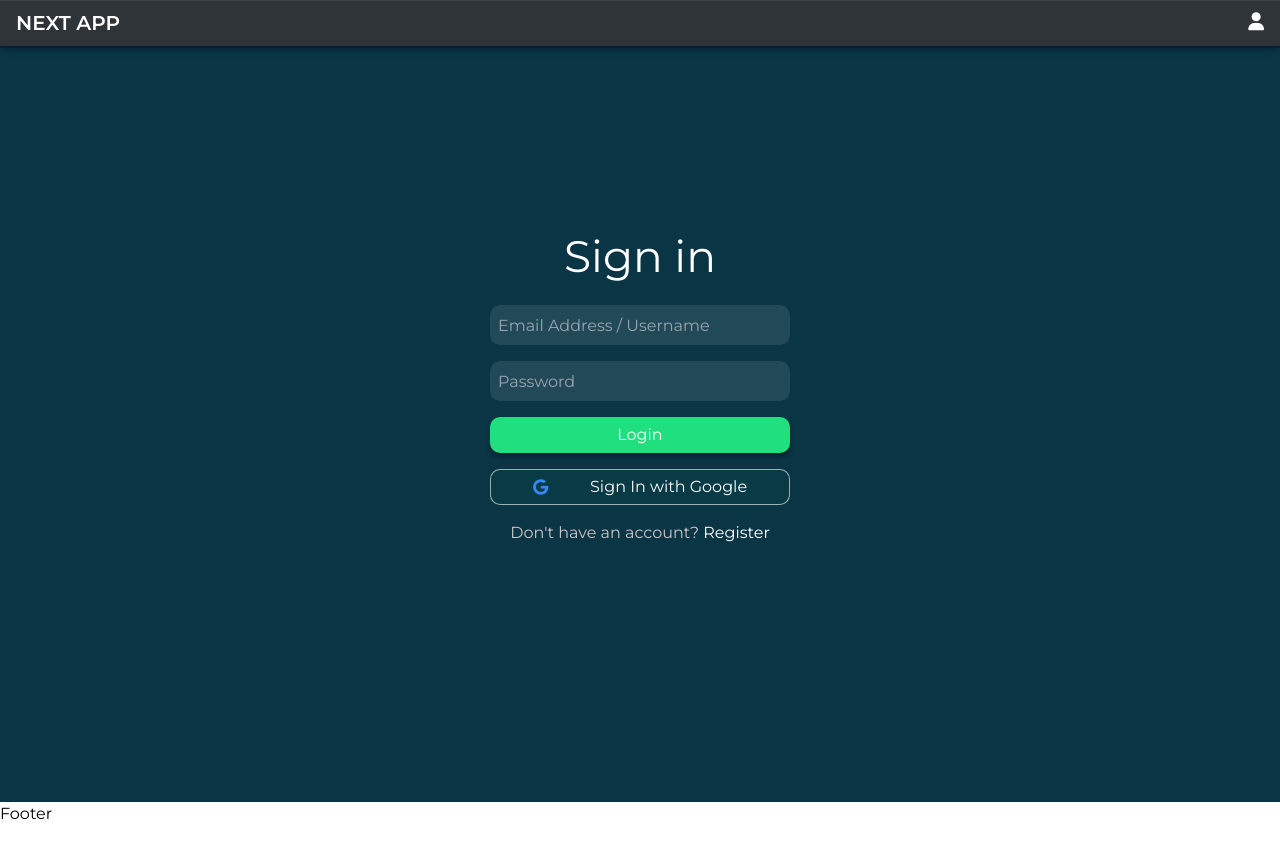
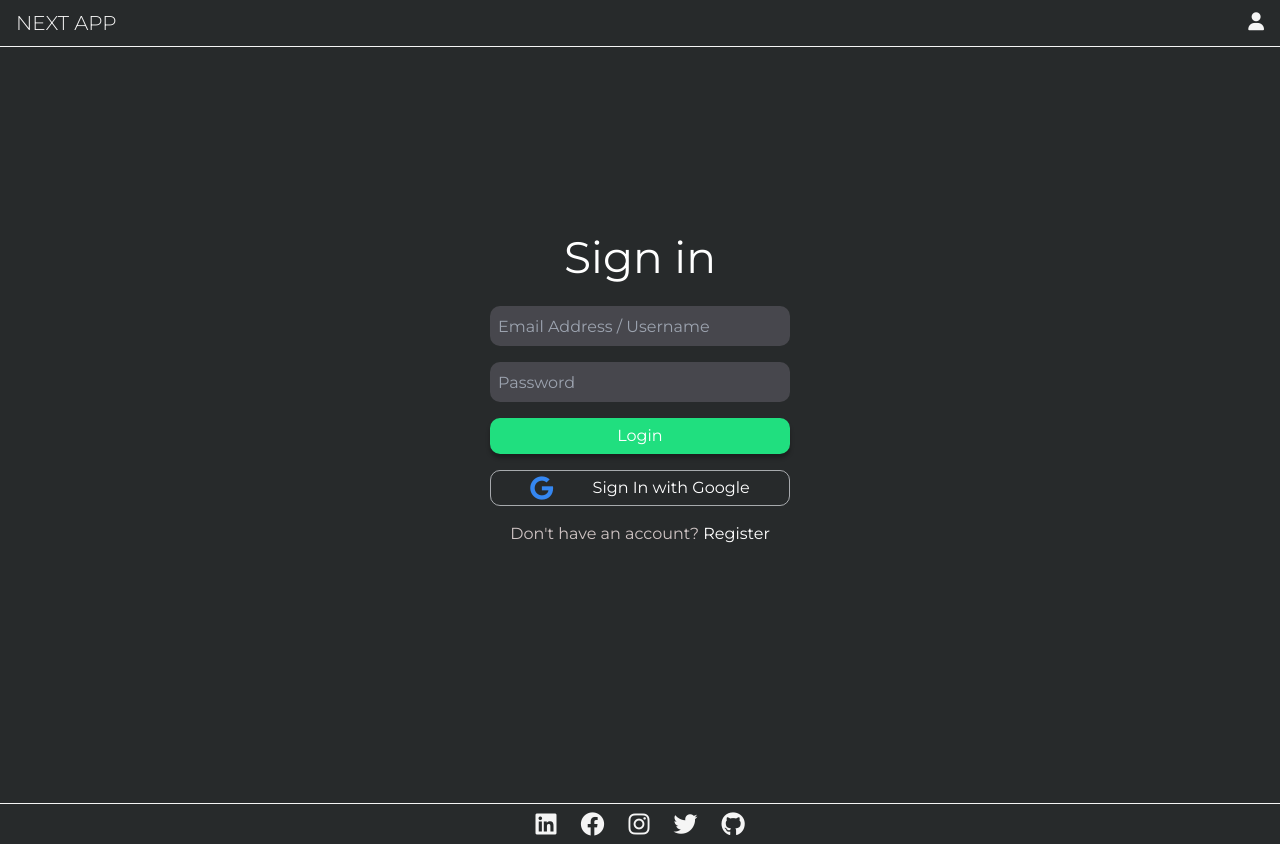
Before and after one commit to Sahara24/next-todo, a Next.js app in the folder my-app/: page / in a window 1280 px wide. Built offline with nearby package versions, Linux system fonts and the light colour scheme; no server answers; a web font is replaced by a local one.

Commit message:
Added header, footer, dashboard, menuContext components

```diff
--- a/my-app/component/Footer.tsx
+++ b/my-app/component/Footer.tsx
@@ -2,6 +2,12 @@ import React from 'react'
 
 export default function Footer() {
   return (
-    <div className='footer'>Footer</div>
+    <div className='footer'>
+      <i className="fa-brands fa-linkedin"></i>
+      <i className="fa-brands fa-facebook"></i>
+      <i className="fa-brands fa-instagram"></i>
+      <i className="fa-brands fa-twitter"></i>
+      <i className="fa-brands fa-github"></i>
+    </div>
   )
 }
--- a/my-app/component/Header.tsx
+++ b/my-app/component/Header.tsx
@@ -1,12 +1,29 @@
-import React from "react";
+import React, { useState } from "react";
+import { MenuContext } from "./MenuContext";
+import { useClickOutside } from "@/helpers/helper";
+import { useAuth } from "@/context/AuthContext";
+
+
 
 export default function Header() {
+  const [open, setOpen] = useState(false)
+  const {currentUser,logout} = useAuth()
+  const menuOptions = [{title:"Logout",clickFun: () => {
+    logout()
+    setOpen(false)
+  }}]
+
+  const domRef = useClickOutside(()=>{
+    setOpen(()=>false)
+  })
   return (
     <div className="header">
       <h1 className="title">NEXT APP</h1>
-      <div>
-        <i className="fa-solid fa-user userIcon"></i>
+      <div ref={domRef}>
+        <i className="fa-solid fa-user userIcon" onClick={()=>setOpen((!open))}></i>
+        {currentUser && (open && <MenuContext options={menuOptions}/>)}
       </div>
+
     </div>
   );
 }
--- a/my-app/component/Login.tsx
+++ b/my-app/component/Login.tsx
@@ -5,9 +5,9 @@ export default function Login() {
   const [email, setEmail] = useState<string | undefined>();
   const [password, setPassword] = useState<string | undefined>();
   const [error, setError] = useState<string | undefined>();
-  const [isLogginIn, setIsLogginIn] = useState(false)
+  const [isLogginIn, setIsLogginIn] = useState(true)
 
-  const {loginWithGoogle} = useAuth()
+  const {loginWithGoogle,login, signUp} = useAuth()
 
   const loginFun = async (event:React.FormEvent<HTMLFormElement> ) => {
     event.preventDefault();
@@ -16,7 +16,16 @@ export default function Login() {
       return;
     }
     setError(undefined)
-
+    if(isLogginIn){
+      try{
+        await login(email, password)
+      }catch(err){
+        setError("Incorrect email or password")
+      }
+    }else{
+      console.log("check")
+      await signUp(email, password)
+    }
   };
   const signInWithGoogle = async()=> {
     await loginWithGoogle();
@@ -25,7 +34,7 @@ export default function Login() {
     <div className="login">
       <form onSubmit={loginFun}>
         <h2 className="signIn">
-        {isLogginIn ? "Register" : "Sign in"}</h2>
+        {!isLogginIn ? "Register" : "Sign in"}</h2>
         <input
           type="text"
           value={email}
@@ -42,7 +51,7 @@ export default function Login() {
         />
         {error && <p className="errors">{error}</p>}
         <button className="loginBtn" type="submit">
-          Login
+        {isLogginIn ? "Login" : "Register"}
         </button>
 
         <button type="button" className="googleSignIn" onClick={()=>signInWithGoogle()}>
@@ -50,8 +59,8 @@ export default function Login() {
         Sign In with Google
         </button>
         <div>
-          <span className="noAccount">{!isLogginIn ? "Don't have an account?" : "Have an account?"} </span>
-        <button className="isLoginIn" type="button" onClick={()=>setIsLogginIn((prev)=>!prev)}>{!isLogginIn ? "Register" : "Login"}</button>
+          <span className="noAccount">{isLogginIn ? "Don't have an account?" : "Have an account?"} </span>
+        <button className="isLoginIn" type="button" onClick={()=>setIsLogginIn((prev)=>!prev)}>{isLogginIn ? "Register" : "Login"}</button>
         </div>
       </form>
     </div>
--- /dev/null
+++ b/my-app/component/MenuContext.tsx
@@ -0,0 +1,31 @@
+// import { useClickOutside } from "@/helpers/helper"
+import { Fragment} from "react"
+
+interface MenuContextProps {
+    title:string
+    clickFun: ()=>any
+}
+
+
+
+export function MenuContext({options}:{options:MenuContextProps[]}){
+    // const domRef = useClickOutside(()=>{
+    //     setOpen(()=>false)
+    //   })
+    return (
+        <div className="menu-context">
+            {options?.map((item, idx)=>{
+                return(
+                    <Fragment key={idx}>
+                        <div onClick={()=>item.clickFun()} className="menu-item">{item.title}</div>
+                    </Fragment>
+                )
+            })}
+        </div>
+    )
+}
+
+
+
+
+//  setOpen:React.Dispatch<React.SetStateAction<boolean>>
--- /dev/null
+++ b/my-app/component/UserDashboard.tsx
@@ -0,0 +1,10 @@
+import React from 'react'
+import { MenuContext } from './MenuContext'
+
+export default function UserDashboard() {
+  return (
+    <>
+    <div className='dashboard'>UserDashboard</div>
+    </>
+  )
+}
--- a/my-app/context/AuthContext.tsx
+++ b/my-app/context/AuthContext.tsx
@@ -5,11 +5,7 @@ import {doc, getDoc} from 'firebase/firestore';
 
 const AuthContext = createContext({})
 
-export function useAuth(){
-    return useContext(AuthContext)
-}
-
-export function AuthProvider({children}:{children:React.ReactNode}){
+export function AuthProvider({children}){
     const [currentUser, setCurrentUser] = useState()
     const [loading, setLoading] = useState(true)
     const userInfo = useRef();
@@ -34,7 +30,7 @@ export function AuthProvider({children}:{children:React.ReactNode}){
     useEffect(()=>{
         const unsubscribe = onAuthStateChanged(auth, async user =>{
             setCurrentUser(user!)
-            setLoading((prev)=>!prev)
+            setLoading(false)
         })
         return unsubscribe
     },[])
@@ -54,3 +50,7 @@ export function AuthProvider({children}:{children:React.ReactNode}){
     )
 
 }
+
+export function useAuth(){
+    return useContext(AuthContext)
+}
--- /dev/null
+++ b/my-app/helpers/helper.ts
@@ -0,0 +1,17 @@
+import { useEffect, useRef } from "react";
+
+export const useClickOutside = (handler: Function) => {
+    const domNode = useRef<HTMLDivElement | null>(null);
+    useEffect(() => {
+      const domHandler = (event: any) => {
+        if (!domNode.current!.contains(event.target)) {
+          handler();
+        }
+      };
+      document.addEventListener("mousedown", domHandler);
+      return () => {
+        document.removeEventListener("mousedown", domHandler);
+      };
+    });
+    return domNode;
+  };
--- a/my-app/pages/index.tsx
+++ b/my-app/pages/index.tsx
@@ -1,11 +1,10 @@
 import Head from 'next/head'
 import Login from '../component/Login'
 import { useAuth } from '@/context/AuthContext'
-
+import UserDashboard from '@/component/UserDashboard';
 
 export default function Home() {
-
-  const {currentUser} = useAuth()
+  const {currentUser} = useAuth();
   console.log(currentUser)
   return (
     <>
@@ -15,7 +14,8 @@ export default function Home() {
         <meta name="viewport" content="width=device-width, initial-scale=1" />
         <link rel="icon" href="/favicon.ico" />
       </Head>
-      <Login/>
+      {!currentUser && <Login/>}
+      {currentUser && <UserDashboard/>}
     </>
   )
 }
--- a/my-app/styles/globals.css
+++ b/my-app/styles/globals.css
@@ -4,6 +4,7 @@
 
 *{
   font-family: 'Montserrat',sans-serif;
+  color: whitesmoke;
 }
 .layout{
   display: flex;
@@ -12,7 +13,7 @@
   position: relative;
 }
 .layout-main{
-  background-color: rgb(231, 238, 241);
+  background-color:rgb(39, 42, 43);
   width: 100vw;
   height: 94.5vh;
   display: flex;
@@ -25,16 +26,26 @@
   left: 0;
   color: white;
   padding: 8px 16px;
-  background-color: rgb(47, 52, 56);
+  background-color: rgb(39, 42, 43);
+  border-bottom:1px solid whitesmoke;
   display: flex;
   justify-content: space-between;
   align-items: center;
-  box-shadow: rgba(6, 24, 44, 0.4) 0px 0px 0px 2px, rgba(6, 24, 44, 0.65) 0px 4px 6px -1px, rgba(255, 255, 255, 0.08) 0px 1px 0px inset;
+}
+.footer{
+  background-color: rgb(39, 42, 43);
+  display: flex;
+  justify-content: center;
+  align-items: center;
+  gap: 24px;
+  padding: 8px;
+
+  border-top:1px solid whitesmoke;
 }
 .title{
   font-size: 20px;
   cursor: pointer;
-  font-weight: 600;
+  font-weight: 300;
 }
 .userIcon{
   cursor: pointer;
@@ -44,7 +55,8 @@
   opacity: 40%;
 }
 .login{
-  background-color: #093545;
+  /* background-color: #093545; */
+  background-color: rgb(39, 42, 43);
   padding: 16px;
   height: 100%;
   display: flex;
@@ -68,7 +80,7 @@ form{
 input{
   height: 2.5rem;
   width: 18.75rem;
-  background-color: #224957;
+  background-color: rgba(74, 74, 79, 0.941);
   color: white;
   border-radius: 10px;
   padding: 4px 8px;
@@ -87,7 +99,6 @@ input{
 }
 .googleSignIn{
   width: 18.75rem;
-  background-color: #20df800a;
   border-radius: 10px;
   height: 36px;
   display: flex;
@@ -108,3 +119,32 @@ input{
 .noAccount{
   color: rgb(208, 197, 197);
 }
+.fa-brands{
+  font-size: 24px;
+  cursor: pointer;
+}
+
+.dashboard{
+  display: flex;
+  justify-content: center;
+  margin-top: 64px;
+}
+.menu-context{
+  width:6rem;
+  border: 1px solid white;
+  border-radius: 4px;
+  box-shadow: rgba(50, 50, 93, 0.25) 0px 2px 5px -1px, rgba(0, 0, 0, 0.3) 0px 1px 3px -1px;
+  position: absolute;
+  display:flex;
+  flex-direction: column;
+  gap: 12px;
+  background-color: rgb(74, 74, 79);
+  right:30px;
+  top: 34px;
+}
+.menu-item{
+  padding: 4px;
+  cursor: pointer;
+  border-bottom: 1px solid white;
+  text-align: center;
+}
--- a/package.json
+++ /dev/null
@@ -1,3 +0,0 @@
-{
-  "dependencies": {}
-}
```
Also changed, not shown: 1 other file (tests, documents, lock files or other folders).
